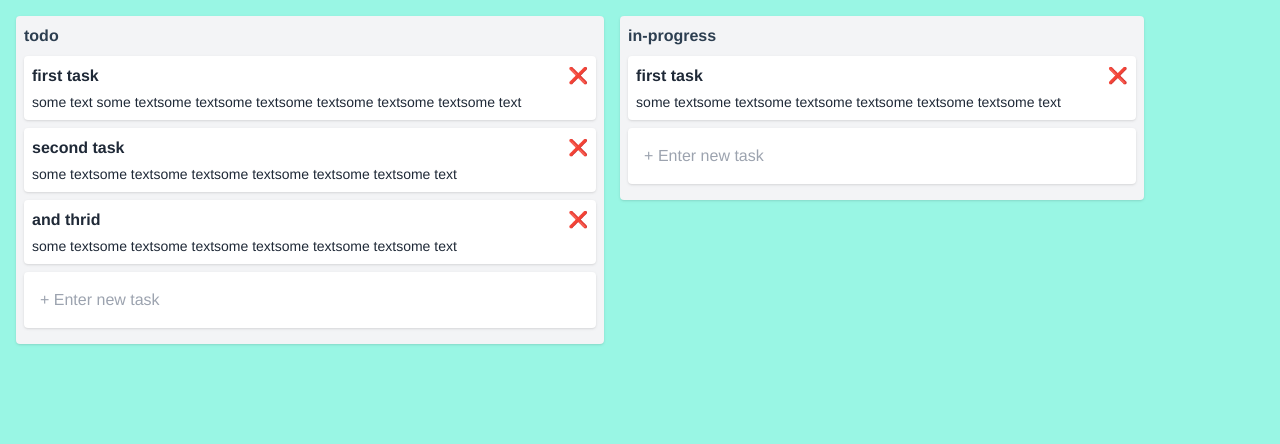
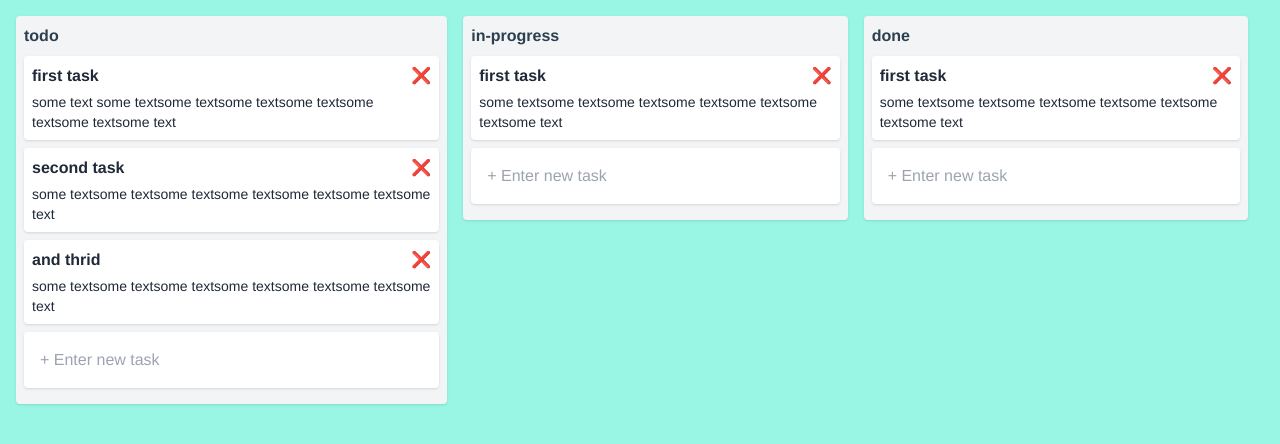
Before and after one commit to 000000armor/trollo-vue3, a Vue app: page / in a window 1280 px wide. Shown: the top 444 px of the page. Built offline with nearby package versions, Linux system fonts and the light colour scheme.

Commit message:
edit initial data file

```diff
--- a/stubs/initialBoardData.js
+++ b/stubs/initialBoardData.js
@@ -41,5 +41,17 @@ export default {
         },
       ],
     },
+    {
+      name: "done",
+      tasks: [
+        {
+          description:
+            "some textsome textsome textsome textsome textsome textsome text",
+          name: "first task",
+          id: uuid(),
+          userAssigned: null,
+        },
+      ],
+    },
   ],
 };
```
